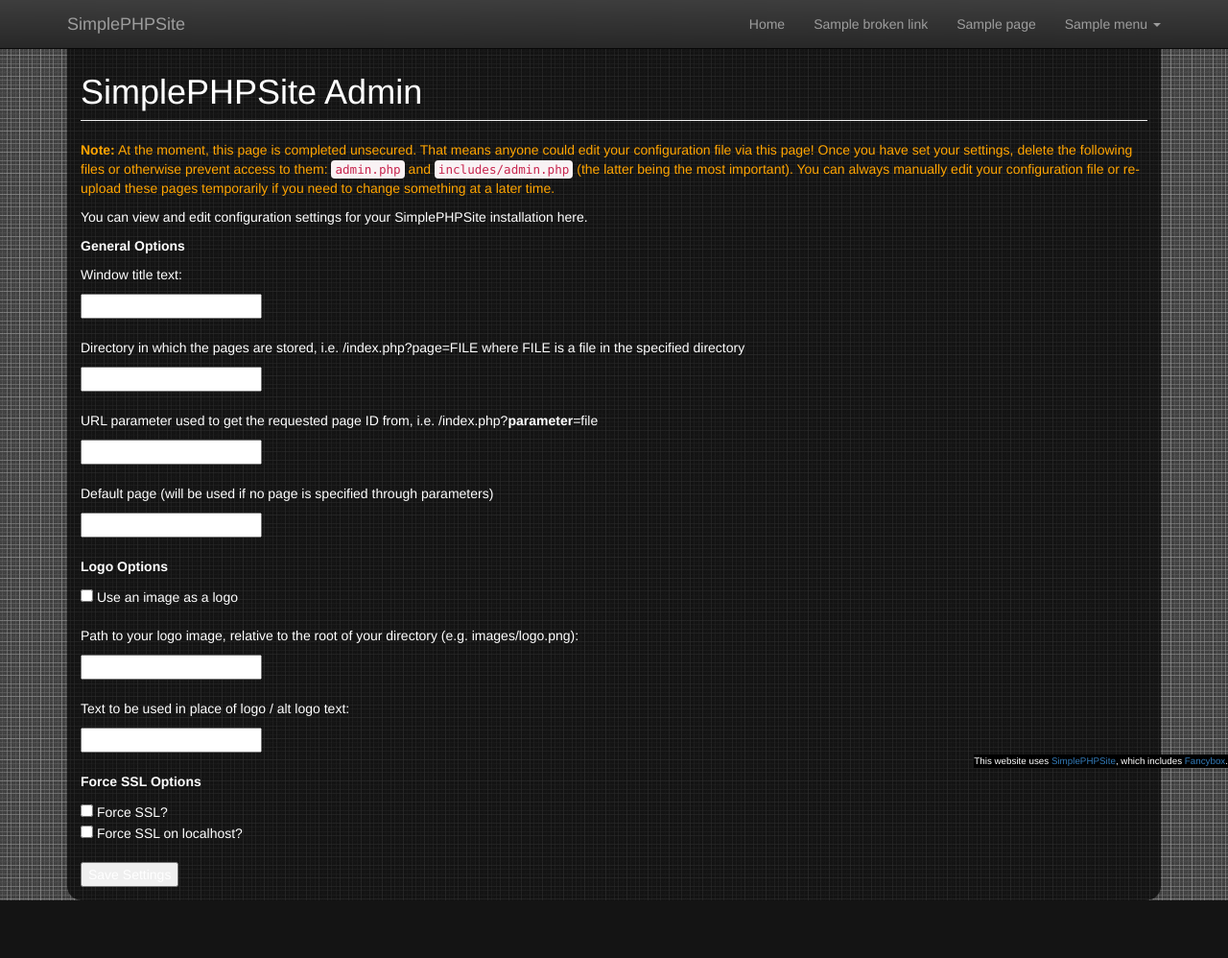
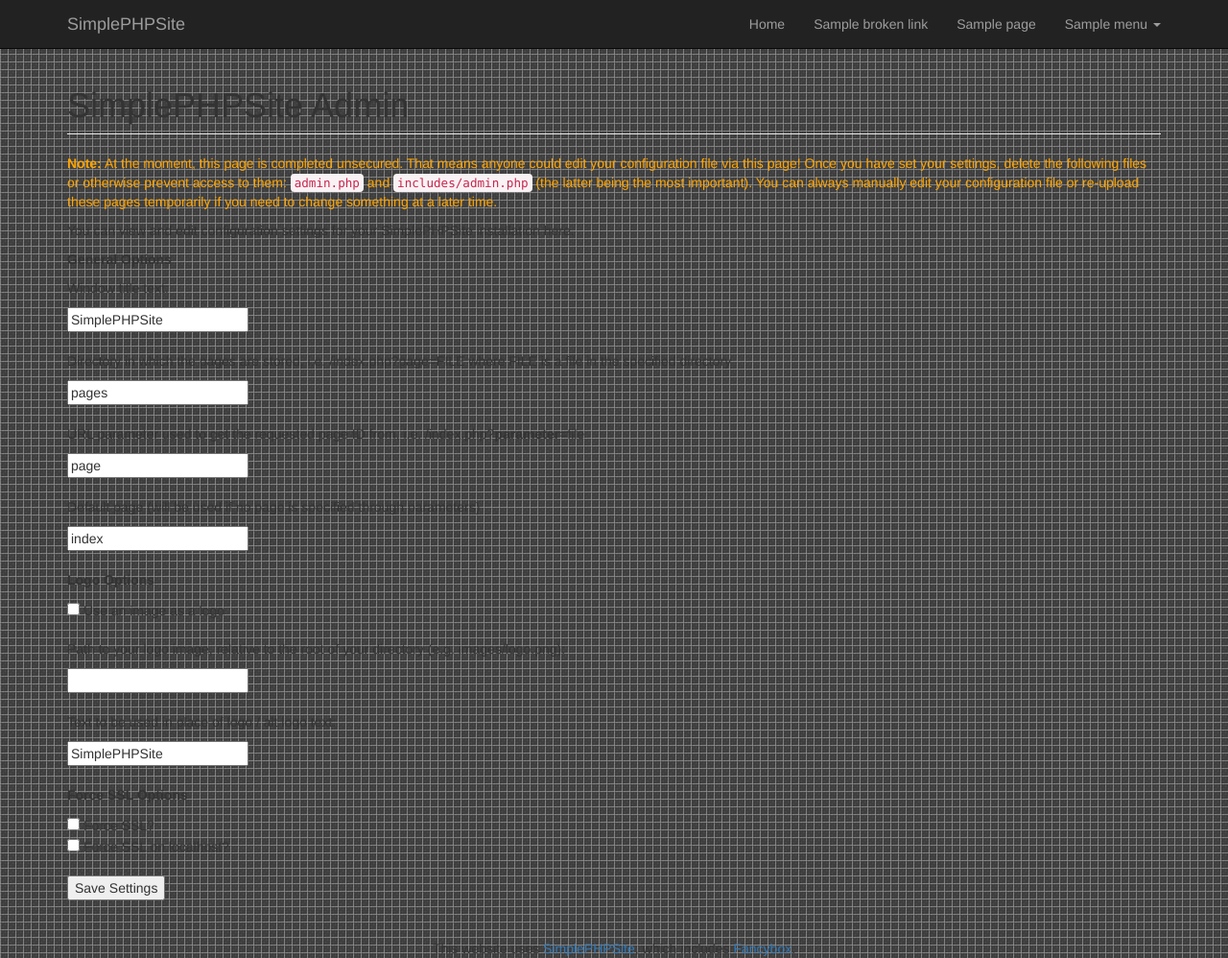
Before and after one commit to ipavl/simplephpsite, a PHP site: page /admin.php in a window 1280 px wide. Shown: the whole page at 96% size. Before the commit the page ends 938 px from the top, so only its background shows below. Run offline with PHP 8.4, Linux system fonts and the light colour scheme; data that the repository does not hold is empty; some libraries are stand-ins or nearby versions.

Commit message:
Clean up theme

```diff
--- a/css/simplephpsite.css
+++ b/css/simplephpsite.css
@@ -1,43 +1,21 @@
 /*
  * Additional CSS for SimplePHPSite
  */
-.cover {
-    background: url("../images/splash.jpg") no-repeat 0 0 fixed;
-    -webkit-background-size: cover;
-    -moz-background-size: cover;
-    -o-background-size: cover;
-    background-size: cover;
-    background-color: black;
-}
+.content {
 
-.content {
-    margin-top: -2em;
-    padding: 1em;
-    color: white;
-    background: rgba(0, 0, 0, 0.7);
-    border-radius: 15px;
-    -moz-border-radius: 15px;
 }
 
 .content small {
-    color: rgb(179, 179, 179);
-}
-
-.navbar-inverse {
-    background-image: url("../images/header.png");
+  color: rgb(179, 179, 179);
 }
 
 #footer-copyright {
-    color: white;
-    font-size: 70%;
-    background-color: black;
-    position: fixed;
-    bottom: 0;
-    right: 0;
+  margin-top: 40px;
+  text-align: center;
 }
 
 #notice {
-    color: red;
-    position: absolute;
-    top: 55px;
+  color: red;
+  position: absolute;
+  top: 55px;
 }
--- a/index.php
+++ b/index.php
@@ -73,7 +73,7 @@
         ?>
     </head>
 
-    <body background="images/splash.jpg" class="cover">
+    <body>
         <?php include('includes/header.php'); ?>
 
         <div class="container">
```
